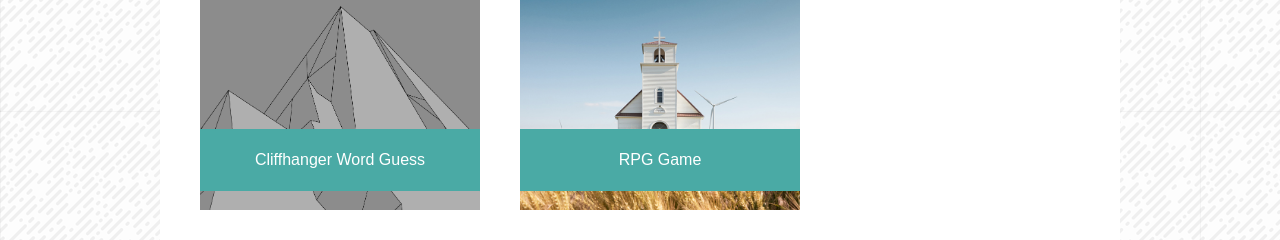
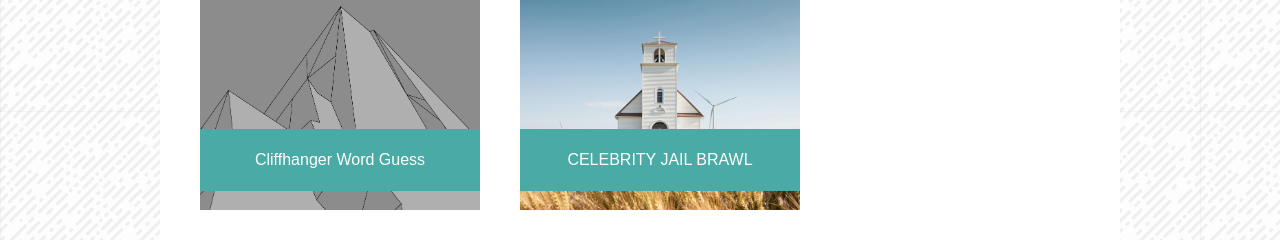
Before and after one commit to Brettporter1/Responsive-Portfolio, a plain HTML site: page portfolio.html in a window 1280 px wide. Shown: the part 289-529 px from the top of the page. Drawn offline with Linux system fonts and the light colour scheme; files whose address does not match are found by name.

Commit message:
added link to Celebrity Jail Brawl Game

```diff
--- a/portfolio.html
+++ b/portfolio.html
@@ -24,7 +24,7 @@
             <h1 class="pageHeader">Portfolio</h1>
             <div class="buttonContainer">
                 <a href="https://brettporter1.github.io/Word-Guess-Game/" target="_parent" id="button1"><p class="buttonTitle">Cliffhanger Word Guess</p></a>
-                <a href="#" target="_parent" id="button2"><p class="buttonTitle">RPG Game</p></a>
+                <a href="https://brettporter1.github.io/unit-4-game/" target="_parent" id="button2"><p class="buttonTitle">CELEBRITY JAIL BRAWL</p></a>
                 <a href="#" target="_parent" id="button3"><p class="buttonTitle">Trivia Game</p></a>
                 <a href="#" target="_parent" id="button4"><p class="buttonTitle">Rutgers Info Widget</p></a>
                 <a href="#" target="_parent" id="button5"><p class="buttonTitle">Rock Paper Scissors</p></a>
```
